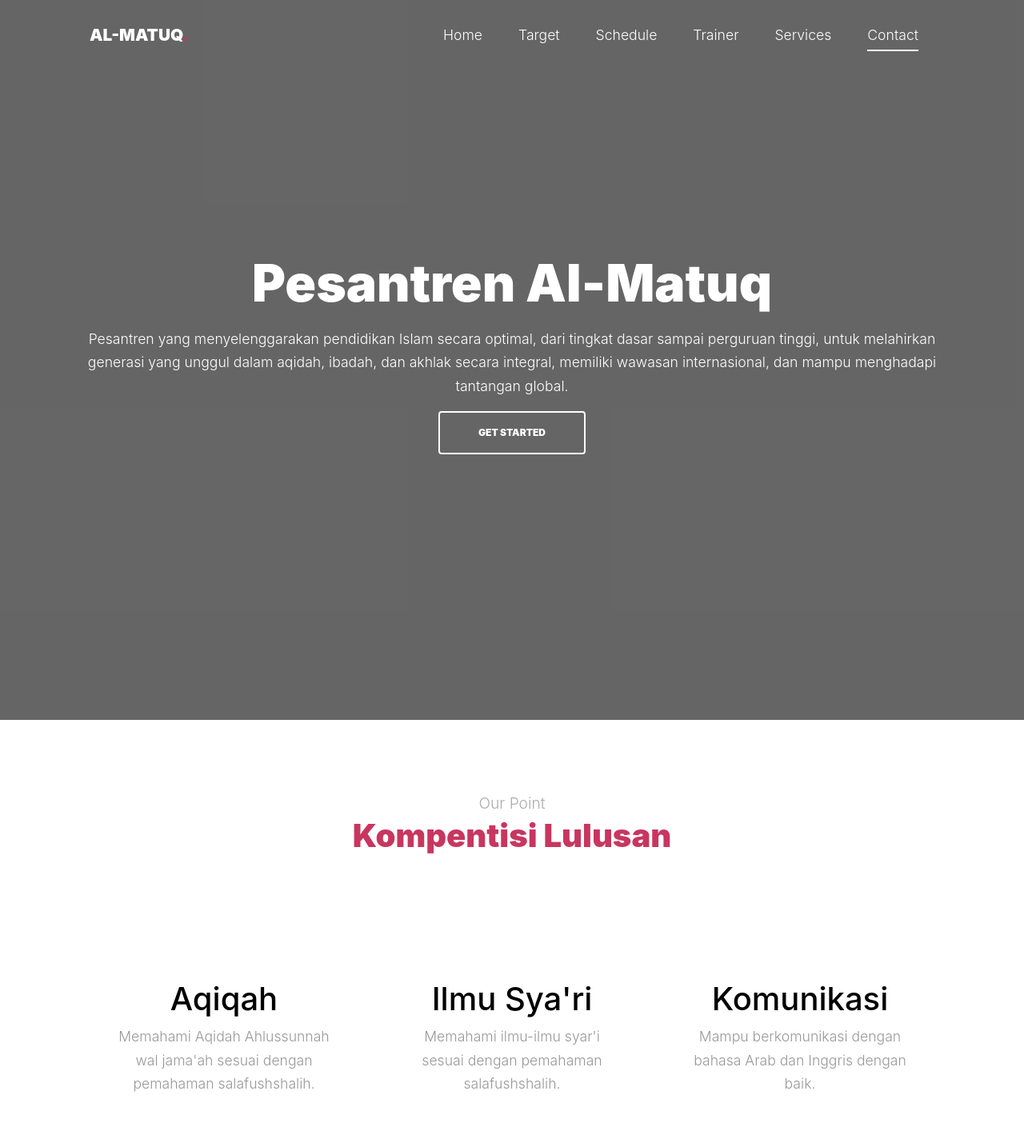
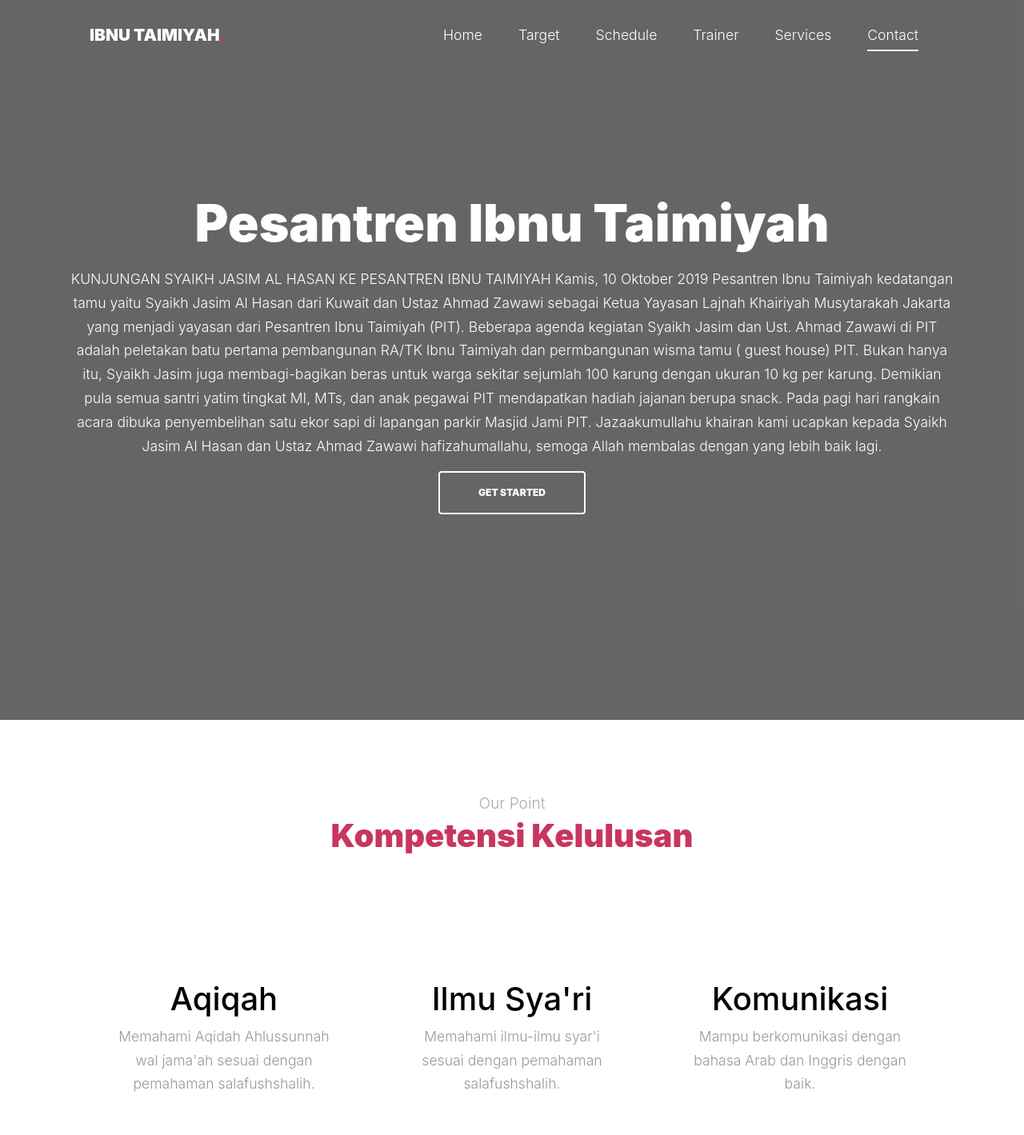
Before and after one commit to 1heBadFaith/almatuq.github.io, a plain HTML site: page index.html in a window 1280 px wide. Shown: the top 1419 px of the page at 80% size. Drawn offline with Linux system fonts and the light colour scheme; a script that the page names is missing; files whose address does not match are found by name; a web font is replaced by a local one.

Commit message:
Change Data
change Data

```diff
--- a/index.html
+++ b/index.html
@@ -3,7 +3,7 @@
 <html lang="en">
 
 <head>
-  <title>Pesantren Al Matuq</title>
+  <title>Pesantren Ibnu Taimiyah</title>
   <meta charset="utf-8">
   <meta name="viewport" content="width=device-width, initial-scale=1, shrink-to-fit=no">
 
@@ -50,7 +50,7 @@
 
       <div class="container-fluid">
         <div class="d-flex align-items-center">
-          <div class="site-logo"><a href="index.html">Al-Matuq<span>.</span> </a></div>
+          <div class="site-logo"><a href="index.html">Ibnu Taimiyah<span>.</span> </a></div>
           <div class="ml-auto">
             <nav class="site-navigation position-relative text-right" role="navigation">
               <ul class="site-menu main-menu js-clone-nav mr-auto d-none d-lg-block">
@@ -80,8 +80,10 @@
 
         <div class="row align-items-center">
           <div class="col-lg-12 mx-auto text-center" data-aos="fade-up">
-            <h1 class="mb-3">Pesantren Al-Matuq</h1>
-            <p style="color: #FFF;">Pesantren yang menyelenggarakan pendidikan Islam secara optimal, dari tingkat dasar sampai perguruan tinggi, untuk melahirkan generasi yang unggul dalam aqidah, ibadah, dan akhlak secara integral, memiliki wawasan internasional, dan mampu menghadapi tantangan global.</p>
+            <h1 class="mb-3">Pesantren Ibnu Taimiyah</h1>
+            <p style="color: #FFF;">KUNJUNGAN SYAIKH JASIM AL HASAN KE PESANTREN IBNU TAIMIYAH
+
+Kamis, 10 Oktober 2019 Pesantren Ibnu Taimiyah kedatangan tamu yaitu Syaikh Jasim Al Hasan dari Kuwait dan Ustaz Ahmad Zawawi sebagai Ketua Yayasan Lajnah Khairiyah Musytarakah Jakarta yang menjadi yayasan dari Pesantren Ibnu Taimiyah (PIT). Beberapa agenda kegiatan Syaikh Jasim dan Ust. Ahmad Zawawi di PIT adalah peletakan batu pertama pembangunan RA/TK Ibnu Taimiyah dan permbangunan wisma tamu ( guest house) PIT. Bukan hanya itu, Syaikh Jasim juga membagi-bagikan beras untuk warga sekitar sejumlah 100 karung dengan ukuran 10 kg per karung. Demikian pula semua santri yatim tingkat MI, MTs, dan anak pegawai PIT mendapatkan hadiah jajanan berupa snack. Pada pagi hari rangkain acara dibuka penyembelihan satu ekor sapi di lapangan parkir Masjid Jami PIT. Jazaakumullahu khairan kami ucapkan kepada Syaikh Jasim Al Hasan dan Ustaz Ahmad Zawawi hafizahumallahu, semoga Allah membalas dengan yang lebih baik lagi.</p>
             <p class="text-center">
               <a href="#target-section" class="btn btn-outline-white py-3 px-5">Get Started</a>
             </p>
@@ -98,7 +100,7 @@
         <div class="row justify-content-center text-center mb-5">
           <div class="col-md-8 section-heading">
             <span class="subheading">Our Point</span>
-            <h2 class="heading mb-3">Kompentisi Lulusan</h2>
+            <h2 class="heading mb-3">Kompetensi Kelulusan</h2>
           </div>
         </div>
 
@@ -108,7 +110,7 @@
             <div class="ftco-feature-1">
               <div class="ftco-feature-1-text">
                 <h1>Hafalan</h1>
-                <p>Hafalan ninimal 10 Juz Al-Qur'an.</p>
+                <p>Hafalan Minimal 10 Juz Al-Qur'an.</p>
               </div>
             </div>
           </div>
```
